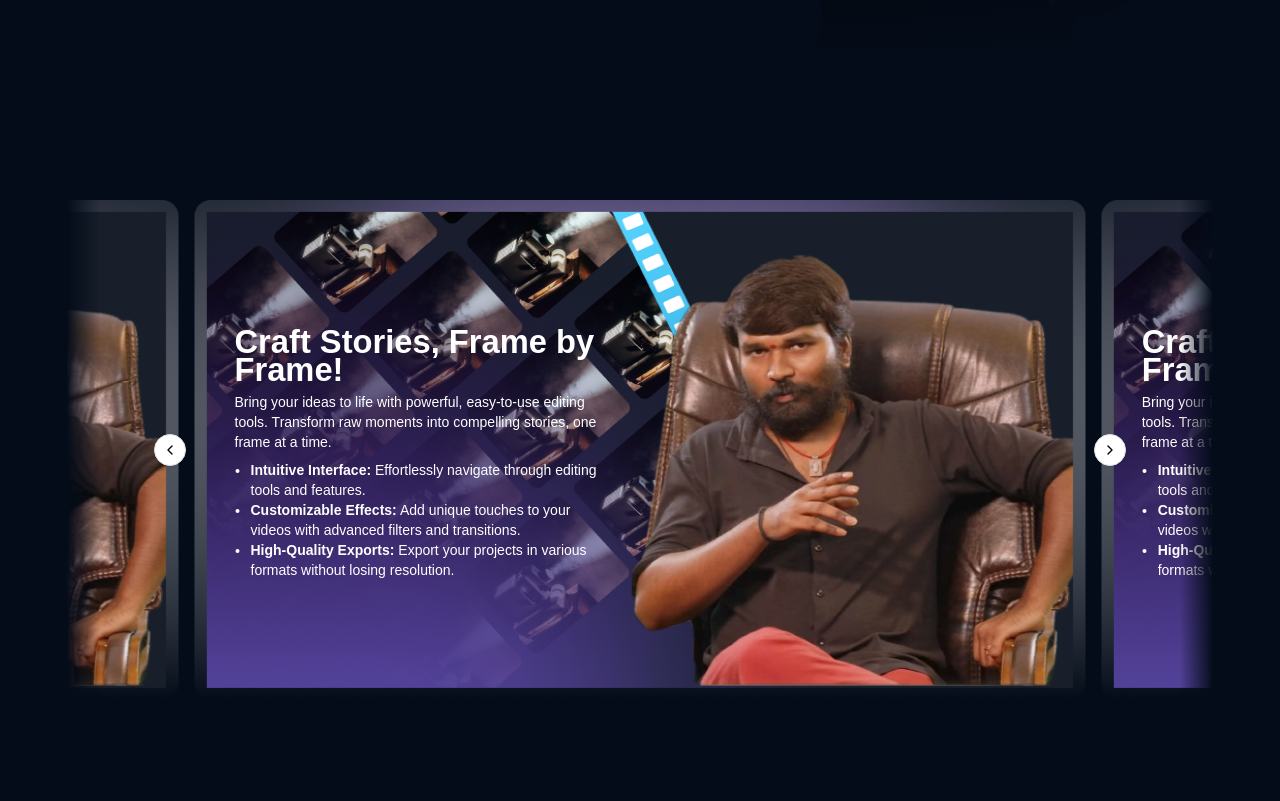
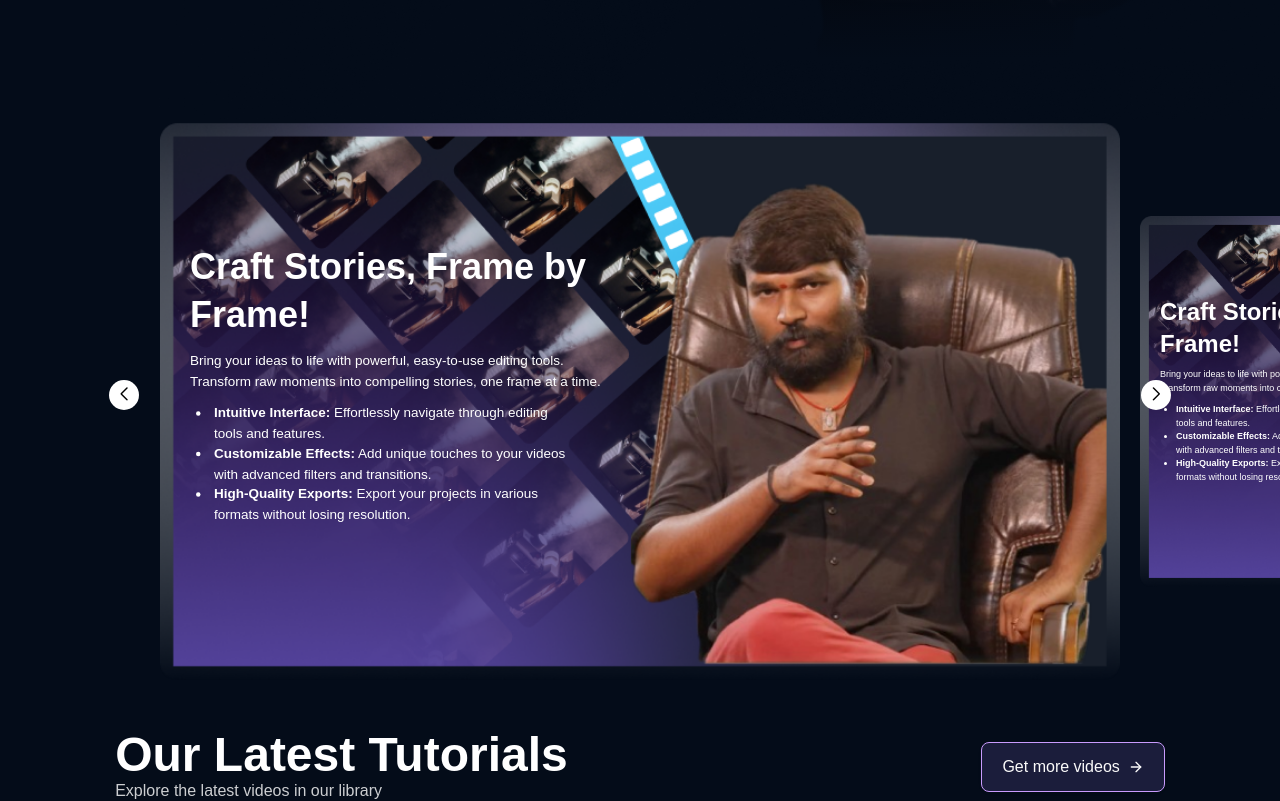
Before and after one commit to bharatyadav28/RavallusionRepo, a Next.js app: page / in a window 1280 px wide. Shown: the part 680-1481 px from the top of the page. Built offline with nearby package versions, Linux system fonts and the light colour scheme.

Commit message:
fixing carousel section

```diff
--- a/package.json
+++ b/package.json
@@ -21,6 +21,7 @@
     "next": "15.0.3",
     "react": "19.0.0-rc-66855b96-20241106",
     "react-dom": "19.0.0-rc-66855b96-20241106",
+    "swiper": "^11.1.15",
     "tailwind-merge": "^2.5.5",
     "tailwindcss-animate": "^1.0.7"
   },
--- a/src/app/globals.css
+++ b/src/app/globals.css
@@ -164,25 +164,6 @@ body {
 }
 
 .carousel {
-  .right {
-    background: linear-gradient(
-      to left,
-      var(--background),
-      var(--background),
-      var(--background),
-      transparent
-    );
-  }
-  .left {
-    background: linear-gradient(
-      to right,
-      var(--background),
-      var(--background),
-      var(--background),
-      transparent
-    );
-    filter: blur(100%);
-  }
 }
 
 .skeleton-left {
@@ -253,3 +234,68 @@ body {
     transform-origin: top;
   }
 }
+
+@media screen and (max-width: 750px) {
+  .swiper-button-prev {
+    display: none !important;
+  }
+  .swiper-button-next {
+    display: none !important;
+  }
+}
+@media screen and (min-width: 750px) {
+  .swiper-button-prev {
+    color: black !important;
+    background-color: white !important;
+    padding: 10px !important;
+    width: 30px !important;
+    height: 30px !important;
+    border-radius: 50%;
+    left: -33% !important;
+    z-index: 1000;
+    &::after {
+      font-size: small !important;
+      font-weight: bolder;
+    }
+  }
+  .swiper-button-next {
+    color: black !important;
+    background-color: white !important;
+    padding: 10px !important;
+    width: 30px !important;
+    height: 30px !important;
+    border-radius: 50%;
+    right: -33% !important;
+    &::after {
+      font-size: small !important;
+      font-weight: bolder;
+    }
+  }
+  .swiper-slide {
+    transition: all 1s linear;
+  }
+
+  .swiper-slide-active {
+    scale: 1.5;
+  }
+}
+
+.carousel-right {
+  background: linear-gradient(
+    to left,
+    var(--background),
+    var(--background) 50%,
+    var(--background) 40%,
+    transparent
+  ) !important;
+}
+.carousel-left {
+  background: linear-gradient(
+    to right,
+    var(--background),
+    var(--background) 50%,
+    var(--background) 40%,
+    transparent
+  ) !important;
+  filter: blur(100%);
+}
--- a/src/components/MainCarousel.js
+++ b/src/components/MainCarousel.js
@@ -1,7 +1,14 @@
+"use client";
+
 import Image from "next/image";
 import LandingContainer from "./common/LandingContainer";
 import CustomCarousel from "./common/CustomCarousel";
 import { CarouselItem } from "./ui/carousel";
+import { Swiper, SwiperSlide } from "swiper/react";
+import { Navigation, Pagination } from "swiper/modules";
+import "swiper/css";
+import "swiper/css/pagination";
+import "swiper/css/navigation";
 
 const list = [
   {
@@ -108,20 +115,20 @@ const list = [
 
 const CarouselCard = ({ item }) => {
   return (
-    <div className=" relative w-fit h-fit">
+    <div className="flex items-center justify-center  ">
+      <div className=" relative w-fit h-fit self-center">
         <Image
           src={item.image}
           width={100}
           height={100}
           alt={item.id}
-        className="w-[1262px] h-[65vw] md:h-[500px]  "
+          className="w-[70vw] h-[70vw] md:w-[50vw] md:h-full   "
+          // layout="responsive"
         />
-      <div className="absolute top-8 sm:top-20 md:top-32 left-3 md:left-10 w-[52%] sm:w-[48%] md:w-[43%] ">
-        <div className="text-sm sm:text-lg md:text-[32.7px] font-bold">
-          {item.title}
-        </div>
-        <div className="text-[6px] sm:text-xs md:text-sm mt-2">{item.para}</div>
-        <ul className="px-4 list-disc text-[6px] sm:text-xs md:text-sm mt-2">
+        <div className="absolute top-8 sm:top-20 left-2 sm:left-5 w-[52%] sm:w-[48%] md:w-[43%] ">
+          <div className="text-sm sm:text-2xl  font-bold">{item.title}</div>
+          <div className="text-[6px] sm:text-[9px]  mt-2">{item.para}</div>
+          <ul className="px-4 list-disc text-[6px] sm:text-[9px]  mt-2">
             {item.details.map((d) => (
               <li key={d.id}>
                 <span className="font-bold">{d.title}:</span> {d.detail}
@@ -130,19 +137,42 @@ const CarouselCard = ({ item }) => {
           </ul>
         </div>
       </div>
+    </div>
   );
 };
 const MainCarousel = () => {
   return (
-    <LandingContainer className=" flex items-center justify-center !h-fit py-20">
-      <CustomCarousel>
+    <>
+      <LandingContainer className="flex items-center justify-center !h-fit py-24">
+        {/* <CustomCarousel>
           {list.map((item) => (
             <CarouselItem key={item.id} className="basis-[70%]">
               <CarouselCard item={item} />
             </CarouselItem>
           ))}
-      </CustomCarousel>
+        </CustomCarousel> */}
+        <div className="md:carousel-left absolute h-full md:w-[100px] z-[100] left-0 " />
+        <div />
+        <Swiper
+          spaceBetween={180}
+          slidesPerView={1}
+          navigation={true}
+          enabled={true}
+          // scrollbar={{ draggable: true }}
+          loop={true}
+          onSlideChange={() => console.log("slide change")}
+          onSwiper={(swiper) => console.log(swiper)}
+          className=" w-[70vw] md:w-[50%] !overflow-visible"
+        >
+          {list.map((item) => (
+            <SwiperSlide key={item.id} className="">
+              <CarouselCard item={item} />
+            </SwiperSlide>
+          ))}
+        </Swiper>
+        <div className="md:carousel-right absolute h-full md:w-[100px] z-[100] right-0" />
       </LandingContainer>
+    </>
   );
 };
 
```
Also changed, not shown: 1 other file (tests, documents, lock files or other folders). Lines whose indentation alone changed are shown as unchanged.
